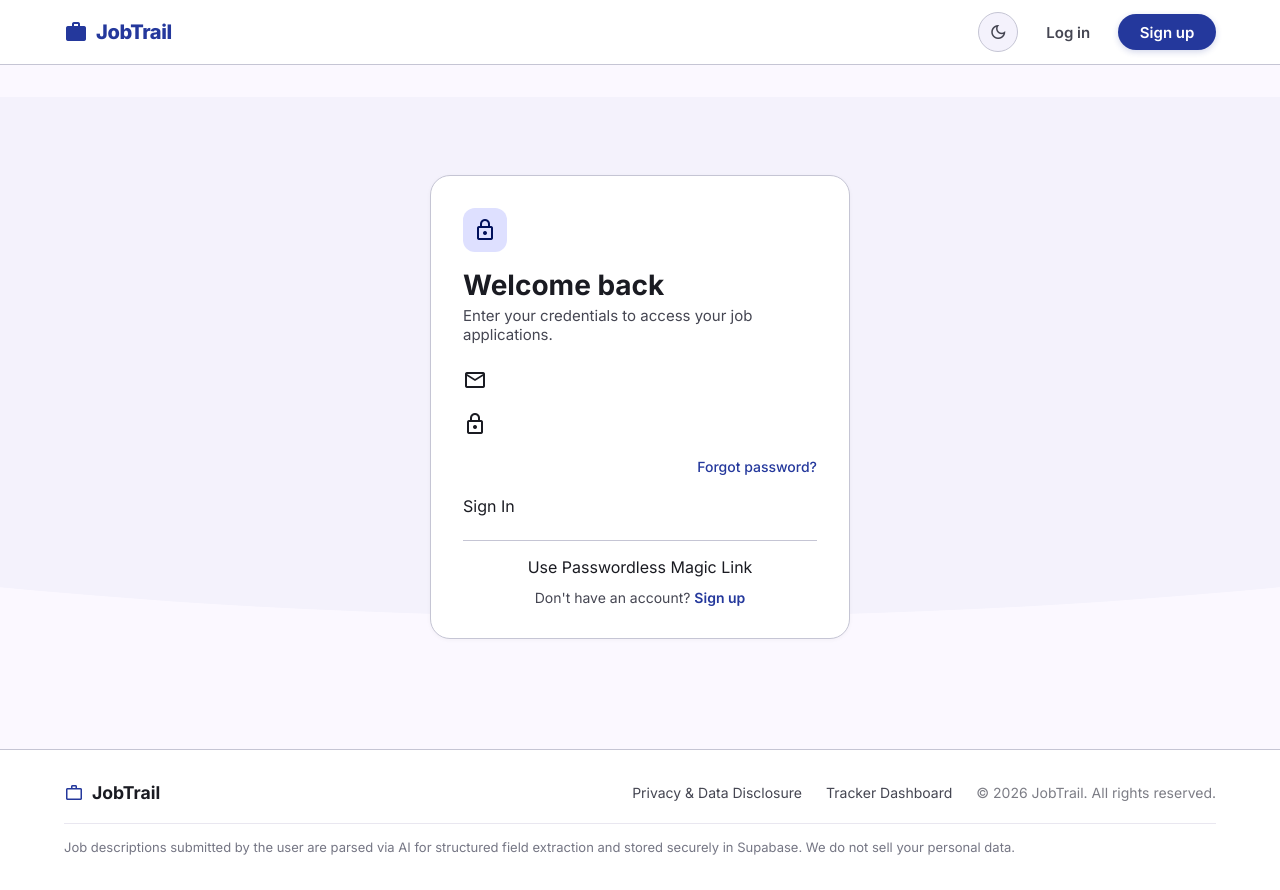
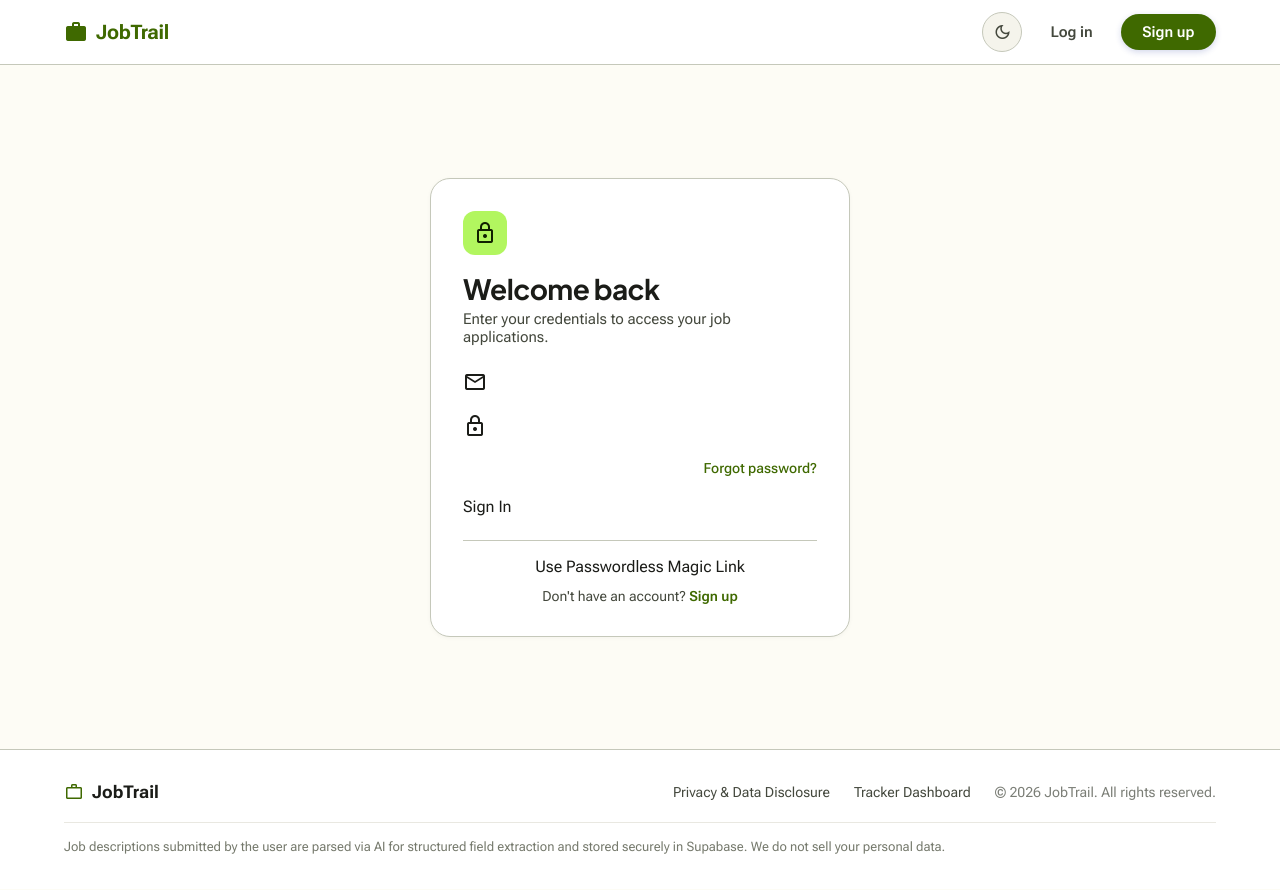
Before and after one commit to sumanxcodes/JobTrail, a Next.js app: page /login in a window 1280 px wide. Built offline with nearby package versions, Linux system fonts and the light colour scheme; no server answers.

Commit message:
feat(theme): apply seed #63A002 M3 tonal palette and Plus Jakarta Sans / Roboto Flex typography

```diff
--- a/app/globals.css
+++ b/app/globals.css
@@ -1,170 +1,172 @@
-@import url('https://fonts.googleapis.com/css2?family=Inter:wght@400;500;600;700;800&family=Roboto:wght@400;500;700&family=Material+Symbols+Outlined:opsz,wght,FILL,GRAD@20..48,100..700,0..1,-50..200&display=swap');
+@import url('https://fonts.googleapis.com/css2?family=Plus+Jakarta+Sans:wght@400;500;600;700;800&family=Roboto+Flex:wght@400;500;600;700&family=Material+Symbols+Outlined:opsz,wght,FILL,GRAD@20..48,100..700,0..1,-50..200&display=swap');
 
 :root,
 [data-theme="light"] {
-  /* M3 Light Theme Tokens (Stitch JobTrack AI Theme) */
-  --md-sys-color-primary: #24389c;
+  /* M3 Seed #63A002 Light Scheme */
+  --md-sys-color-primary: #3f6900;
   --md-sys-color-on-primary: #ffffff;
-  --md-sys-color-primary-container: #dee0ff;
-  --md-sys-color-on-primary-container: #00105c;
+  --md-sys-color-primary-container: #b2f65f;
+  --md-sys-color-on-primary-container: #102000;
 
-  --md-sys-color-secondary: #505f76;
+  --md-sys-color-secondary: #586249;
   --md-sys-color-on-secondary: #ffffff;
-  --md-sys-color-secondary-container: #dce2f9;
-  --md-sys-color-on-secondary-container: #151d2c;
+  --md-sys-color-secondary-container: #dce7c8;
+  --md-sys-color-on-secondary-container: #151e0b;
 
-  --md-sys-color-tertiary: #6c3400;
+  --md-sys-color-tertiary: #386663;
   --md-sys-color-on-tertiary: #ffffff;
-  --md-sys-color-tertiary-container: #ffdcc6;
-  --md-sys-color-on-tertiary-container: #301400;
+  --md-sys-color-tertiary-container: #bcece7;
+  --md-sys-color-on-tertiary-container: #00201e;
 
   --md-sys-color-error: #ba1a1a;
   --md-sys-color-on-error: #ffffff;
   --md-sys-color-error-container: #ffdad6;
   --md-sys-color-on-error-container: #410002;
 
-  --md-sys-color-background: #fbf8ff;
-  --md-sys-color-on-background: #1a1b22;
+  --md-sys-color-background: #fdfcf5;
+  --md-sys-color-on-background: #1b1c18;
 
-  --md-sys-color-surface: #fbf8ff;
-  --md-sys-color-on-surface: #1a1b22;
-  --md-sys-color-surface-variant: #e3e1ea;
-  --md-sys-color-on-surface-variant: #454652;
+  --md-sys-color-surface: #fdfcf5;
+  --md-sys-color-on-surface: #1b1c18;
+  --md-sys-color-surface-variant: #e1e4d5;
+  --md-sys-color-on-surface-variant: #44483d;
 
   --md-sys-color-surface-container-lowest: #ffffff;
-  --md-sys-color-surface-container-low: #f4f2fc;
-  --md-sys-color-surface-container: #efedf6;
-  --md-sys-color-surface-container-high: #e9e7f0;
-  --md-sys-color-surface-container-highest: #e3e1ea;
+  --md-sys-color-surface-container-low: #f5f4ec;
+  --md-sys-color-surface-container: #efeee7;
+  --md-sys-color-surface-container-high: #e9e8e1;
+  --md-sys-color-surface-container-highest: #e3e3db;
 
-  --md-sys-color-outline: #757684;
-  --md-sys-color-outline-variant: #c5c5d4;
+  --md-sys-color-outline: #75796c;
+  --md-sys-color-outline-variant: #c5c8ba;
 
   /* Custom Status Colors - Light */
-  --status-draft-bg: #e3e1ea;
-  --status-draft-text: #454652;
-  --status-applied-bg: #dee0ff;
-  --status-applied-text: #00105c;
-  --status-interviewing-bg: #f3e8ff;
-  --status-interviewing-text: #581c87;
-  --status-offer-bg: #dcfce7;
-  --status-offer-text: #14532d;
-  --status-rejected-bg: #fee2e2;
-  --status-rejected-text: #7f1d1d;
-  --status-withdrawn-bg: #f1f5f9;
-  --status-withdrawn-text: #334155;
+  --status-draft-bg: #e3e3db;
+  --status-draft-text: #44483d;
+  --status-applied-bg: #dce7c8;
+  --status-applied-text: #151e0b;
+  --status-interviewing-bg: #bcece7;
+  --status-interviewing-text: #00201e;
+  --status-offer-bg: #b2f65f;
+  --status-offer-text: #102000;
+  --status-rejected-bg: #ffdad6;
+  --status-rejected-text: #410002;
+  --status-withdrawn-bg: #e9e8e1;
+  --status-withdrawn-text: #586249;
 
-  --font-main: 'Inter', -apple-system, BlinkMacSystemFont, 'Segoe UI', Roboto, sans-serif;
+  /* "Premium Corporate" Combo Typography */
+  --font-headline: 'Plus Jakarta Sans', -apple-system, BlinkMacSystemFont, 'Segoe UI', Roboto, sans-serif;
+  --font-body: 'Roboto Flex', 'Roboto', -apple-system, BlinkMacSystemFont, 'Segoe UI', sans-serif;
 }
 
 @media (prefers-color-scheme: dark) {
   :root:not([data-theme="light"]) {
-    /* M3 Dark Theme Tokens */
-    --md-sys-color-primary: #bac3ff;
-    --md-sys-color-on-primary: #001f90;
-    --md-sys-color-primary-container: #24389c;
-    --md-sys-color-on-primary-container: #dee0ff;
+    /* M3 Seed #63A002 Dark Scheme */
+    --md-sys-color-primary: #97d945;
+    --md-sys-color-on-primary: #1f3700;
+    --md-sys-color-primary-container: #2f4f00;
+    --md-sys-color-on-primary-container: #b2f65f;
 
-    --md-sys-color-secondary: #b7c8e1;
-    --md-sys-color-on-secondary: #223146;
-    --md-sys-color-secondary-container: #39485d;
-    --md-sys-color-on-secondary-container: #d0e1fb;
+    --md-sys-color-secondary: #bfcbad;
+    --md-sys-color-on-secondary: #2a331e;
+    --md-sys-color-secondary-container: #404a33;
+    --md-sys-color-on-secondary-container: #dce7c8;
 
-    --md-sys-color-tertiary: #ffb784;
-    --md-sys-color-on-tertiary: #4c2200;
-    --md-sys-color-tertiary-container: #6c3400;
-    --md-sys-color-on-tertiary-container: #ffdcc6;
+    --md-sys-color-tertiary: #a0d0cb;
+    --md-sys-color-on-tertiary: #003735;
+    --md-sys-color-tertiary-container: #1f4e4b;
+    --md-sys-color-on-tertiary-container: #bcece7;
 
     --md-sys-color-error: #ffb4ab;
     --md-sys-color-on-error: #690005;
     --md-sys-color-error-container: #93000a;
     --md-sys-color-on-error-container: #ffdad6;
 
-    --md-sys-color-background: #111218;
-    --md-sys-color-on-background: #e3e1ea;
+    --md-sys-color-background: #131410;
+    --md-sys-color-on-background: #e3e3db;
 
-    --md-sys-color-surface: #111218;
-    --md-sys-color-on-surface: #e3e1ea;
-    --md-sys-color-surface-variant: #454652;
-    --md-sys-color-on-surface-variant: #c5c5d4;
+    --md-sys-color-surface: #131410;
+    --md-sys-color-on-surface: #e3e3db;
+    --md-sys-color-surface-variant: #44483d;
+    --md-sys-color-on-surface-variant: #c5c8ba;
 
-    --md-sys-color-surface-container-lowest: #181920;
-    --md-sys-color-surface-container-low: #202129;
-    --md-sys-color-surface-container: #262731;
-    --md-sys-color-surface-container-high: #31323d;
-    --md-sys-color-surface-container-highest: #3c3d4a;
+    --md-sys-color-surface-container-lowest: #0d0f0b;
+    --md-sys-color-surface-container-low: #181a16;
+    --md-sys-color-surface-container: #1f201c;
+    --md-sys-color-surface-container-high: #292a26;
+    --md-sys-color-surface-container-highest: #343530;
 
-    --md-sys-color-outline: #8f909f;
-    --md-sys-color-outline-variant: #454652;
+    --md-sys-color-outline: #8f9285;
+    --md-sys-color-outline-variant: #44483d;
 
     /* Custom Status Colors - Dark */
-    --status-draft-bg: #2d2e37;
-    --status-draft-text: #c5c5d4;
-    --status-applied-bg: #1e293b;
-    --status-applied-text: #93c5fd;
-    --status-interviewing-bg: #3b0764;
-    --status-interviewing-text: #e9d5ff;
-    --status-offer-bg: #052e16;
-    --status-offer-text: #86efac;
-    --status-rejected-bg: #450a0a;
-    --status-rejected-text: #fca5a5;
-    --status-withdrawn-bg: #1e293b;
-    --status-withdrawn-text: #94a3b8;
+    --status-draft-bg: #292a26;
+    --status-draft-text: #c5c8ba;
+    --status-applied-bg: #404a33;
+    --status-applied-text: #dce7c8;
+    --status-interviewing-bg: #1f4e4b;
+    --status-interviewing-text: #a0d0cb;
+    --status-offer-bg: #2f4f00;
+    --status-offer-text: #b2f65f;
+    --status-rejected-bg: #93000a;
+    --status-rejected-text: #ffdad6;
+    --status-withdrawn-bg: #292a26;
+    --status-withdrawn-text: #bfcbad;
   }
 }
 
 [data-theme="dark"] {
-  /* Explicit M3 Dark Theme Tokens Override */
-  --md-sys-color-primary: #bac3ff;
-  --md-sys-color-on-primary: #001f90;
-  --md-sys-color-primary-container: #24389c;
-  --md-sys-color-on-primary-container: #dee0ff;
+  /* Explicit M3 Seed #63A002 Dark Scheme */
+  --md-sys-color-primary: #97d945;
+  --md-sys-color-on-primary: #1f3700;
+  --md-sys-color-primary-container: #2f4f00;
+  --md-sys-color-on-primary-container: #b2f65f;
 
-  --md-sys-color-secondary: #b7c8e1;
-  --md-sys-color-on-secondary: #223146;
-  --md-sys-color-secondary-container: #39485d;
-  --md-sys-color-on-secondary-container: #d0e1fb;
+  --md-sys-color-secondary: #bfcbad;
+  --md-sys-color-on-secondary: #2a331e;
+  --md-sys-color-secondary-container: #404a33;
+  --md-sys-color-on-secondary-container: #dce7c8;
 
-  --md-sys-color-tertiary: #ffb784;
-  --md-sys-color-on-tertiary: #4c2200;
-  --md-sys-color-tertiary-container: #6c3400;
-  --md-sys-color-on-tertiary-container: #ffdcc6;
+  --md-sys-color-tertiary: #a0d0cb;
+  --md-sys-color-on-tertiary: #003735;
+  --md-sys-color-tertiary-container: #1f4e4b;
+  --md-sys-color-on-tertiary-container: #bcece7;
 
   --md-sys-color-error: #ffb4ab;
   --md-sys-color-on-error: #690005;
   --md-sys-color-error-container: #93000a;
   --md-sys-color-on-error-container: #ffdad6;
 
-  --md-sys-color-background: #111218;
-  --md-sys-color-on-background: #e3e1ea;
+  --md-sys-color-background: #131410;
+  --md-sys-color-on-background: #e3e3db;
 
-  --md-sys-color-surface: #111218;
-  --md-sys-color-on-surface: #e3e1ea;
-  --md-sys-color-surface-variant: #454652;
-  --md-sys-color-on-surface-variant: #c5c5d4;
+  --md-sys-color-surface: #131410;
+  --md-sys-color-on-surface: #e3e3db;
+  --md-sys-color-surface-variant: #44483d;
+  --md-sys-color-on-surface-variant: #c5c8ba;
 
-  --md-sys-color-surface-container-lowest: #181920;
-  --md-sys-color-surface-container-low: #202129;
-  --md-sys-color-surface-container: #262731;
-  --md-sys-color-surface-container-high: #31323d;
-  --md-sys-color-surface-container-highest: #3c3d4a;
+  --md-sys-color-surface-container-lowest: #0d0f0b;
+  --md-sys-color-surface-container-low: #181a16;
+  --md-sys-color-surface-container: #1f201c;
+  --md-sys-color-surface-container-high: #292a26;
+  --md-sys-color-surface-container-highest: #343530;
 
-  --md-sys-color-outline: #8f909f;
-  --md-sys-color-outline-variant: #454652;
+  --md-sys-color-outline: #8f9285;
+  --md-sys-color-outline-variant: #44483d;
 
   /* Custom Status Colors - Dark */
-  --status-draft-bg: #2d2e37;
-  --status-draft-text: #c5c5d4;
-  --status-applied-bg: #1e293b;
-  --status-applied-text: #93c5fd;
-  --status-interviewing-bg: #3b0764;
-  --status-interviewing-text: #e9d5ff;
-  --status-offer-bg: #052e16;
-  --status-offer-text: #86efac;
-  --status-rejected-bg: #450a0a;
-  --status-rejected-text: #fca5a5;
-  --status-withdrawn-bg: #1e293b;
-  --status-withdrawn-text: #94a3b8;
+  --status-draft-bg: #292a26;
+  --status-draft-text: #c5c8ba;
+  --status-applied-bg: #404a33;
+  --status-applied-text: #dce7c8;
+  --status-interviewing-bg: #1f4e4b;
+  --status-interviewing-text: #a0d0cb;
+  --status-offer-bg: #2f4f00;
+  --status-offer-text: #b2f65f;
+  --status-rejected-bg: #93000a;
+  --status-rejected-text: #ffdad6;
+  --status-withdrawn-bg: #292a26;
+  --status-withdrawn-text: #bfcbad;
 }
 
 * {
@@ -174,7 +176,7 @@
 }
 
 body {
-  font-family: var(--font-main);
+  font-family: var(--font-body);
   background-color: var(--md-sys-color-background);
   color: var(--md-sys-color-on-background);
   min-height: 100vh;
@@ -182,6 +184,12 @@ body {
   flex-direction: column;
   -webkit-font-smoothing: antialiased;
   transition: background-color 0.25s ease, color 0.25s ease;
+}
+
+h1, h2, h3, h4, h5, h6 {
+  font-family: var(--font-headline);
+  font-weight: 700;
+  letter-spacing: -0.02em;
 }
 
 a {
@@ -212,20 +220,6 @@ a {
   padding: 0 1.5rem;
 }
 
-/* Hero curve background */
-.hero-curve-bg {
-  position: absolute;
-  top: 0;
-  left: 0;
-  right: 0;
-  height: 520px;
-  background-color: var(--md-sys-color-surface-container-low);
-  clip-path: ellipse(150% 100% at 50% 0%);
-  z-index: -10;
-  pointer-events: none;
-  transition: background-color 0.25s ease;
-}
-
 /* Card surfaces */
 .m3-card {
   background-color: var(--md-sys-color-surface-container-lowest);
@@ -253,42 +247,7 @@ a {
   background-color: var(--md-sys-color-surface-container);
 }
 
-/* Stitch Illustrated Bento Feature Card */
-.stitch-feature-card {
-  background-color: var(--md-sys-color-surface-container-low);
-  border: 1px solid var(--md-sys-color-outline-variant);
-  border-radius: 24px;
-  padding: 2rem;
-  display: flex;
-  flex-direction: column;
-  position: relative;
-  overflow: hidden;
-  box-shadow: 0 2px 8px rgba(0, 0, 0, 0.04);
-  transition: transform 0.25s ease, box-shadow 0.25s ease, background-color 0.25s ease;
-}
-
-.stitch-feature-card:hover {
-  transform: translateY(-3px);
-  box-shadow: 0 8px 24px rgba(0, 0, 0, 0.08);
-}
-
-.card-watermark {
-  position: absolute;
-  top: 0;
-  right: 0;
-  padding: 1.5rem;
-  opacity: 0.08;
-  transform: translate(15px, -15px);
-  transition: transform 0.4s ease, opacity 0.4s ease;
-  pointer-events: none;
-}
-
-.stitch-feature-card:hover .card-watermark {
-  transform: translate(10px, -10px) scale(1.1);
-  opacity: 0.14;
-}
-
-/* Custom Pill Button Styles (Stitch Visual Fidelity) */
+/* Custom Pill Button Styles */
 .btn-pill-primary {
   display: inline-flex;
   align-items: center;
@@ -296,20 +255,21 @@ a {
   gap: 0.5rem;
   background-color: var(--md-sys-color-primary);
   color: var(--md-sys-color-on-primary);
-  font-size: 1rem;
+  font-family: var(--font-headline);
+  font-size: 0.9375rem;
   font-weight: 600;
-  padding: 0.875rem 2rem;
+  padding: 0.75rem 1.75rem;
   border-radius: 9999px;
   border: none;
   cursor: pointer;
-  box-shadow: 0 2px 6px rgba(0, 0, 0, 0.1);
+  box-shadow: 0 2px 6px rgba(0, 0, 0, 0.12);
   transition: all 0.2s ease;
   text-decoration: none;
 }
 
 .btn-pill-primary:hover {
   filter: brightness(1.08);
-  box-shadow: 0 4px 14px rgba(36, 56, 156, 0.35);
+  box-shadow: 0 4px 14px rgba(63, 105, 0, 0.35);
   transform: translateY(-1px);
 }
 
@@ -321,9 +281,10 @@ a {
   background-color: var(--md-sys-color-surface-container-lowest);
   color: var(--md-sys-color-primary);
   border: 1px solid var(--md-sys-color-outline-variant);
-  font-size: 1rem;
+  font-family: var(--font-headline);
+  font-size: 0.9375rem;
   font-weight: 600;
-  padding: 0.875rem 2rem;
+  padding: 0.75rem 1.75rem;
   border-radius: 9999px;
   cursor: pointer;
   transition: all 0.2s ease;
@@ -350,8 +311,9 @@ a {
 .segmented-control-btn {
   padding: 0.5rem 1.125rem;
   border-radius: 8px;
+  font-family: var(--font-headline);
   font-size: 0.875rem;
-  font-weight: 500;
+  font-weight: 600;
   border: none;
   cursor: pointer;
   background: transparent;
@@ -363,7 +325,7 @@ a {
 .segmented-control-btn.active {
   background-color: var(--md-sys-color-surface-container-lowest);
   color: var(--md-sys-color-primary);
-  font-weight: 600;
+  font-weight: 700;
   box-shadow: 0 1px 4px rgba(0, 0, 0, 0.08);
 }
 
@@ -376,25 +338,25 @@ a {
 .status-applied {
   background-color: var(--status-applied-bg);
   color: var(--status-applied-text);
-  border: 1px solid rgba(36, 56, 156, 0.2);
+  border: 1px solid rgba(63, 105, 0, 0.2);
 }
 .status-interviewing {
   background-color: var(--status-interviewing-bg);
   color: var(--status-interviewing-text);
-  border: 1px solid rgba(88, 28, 135, 0.2);
+  border: 1px solid rgba(56, 102, 99, 0.2);
 }
 .status-offer {
   background-color: var(--status-offer-bg);
   color: var(--status-offer-text);
-  border: 1px solid rgba(20, 83, 45, 0.2);
+  border: 1px solid rgba(16, 32, 0, 0.2);
 }
 .status-rejected {
   background-color: var(--status-rejected-bg);
   color: var(--status-rejected-text);
-  border: 1px solid rgba(127, 29, 29, 0.2);
+  border: 1px solid rgba(186, 26, 26, 0.2);
 }
 .status-withdrawn {
   background-color: var(--status-withdrawn-bg);
   color: var(--status-withdrawn-text);
-  border: 1px solid rgba(51, 65, 85, 0.2);
+  border: 1px solid var(--md-sys-color-outline-variant);
 }
--- a/app/layout.tsx
+++ b/app/layout.tsx
@@ -21,7 +21,7 @@ export default function RootLayout({
         <link rel="preconnect" href="https://fonts.gstatic.com" crossOrigin="anonymous" />
         <link
           rel="stylesheet"
-          href="https://fonts.googleapis.com/css2?family=Roboto:wght@400;500;700&family=Material+Symbols+Outlined:opsz,wght,FILL,GRAD@20..48,100..700,0..1,-50..200&display=swap"
+          href="https://fonts.googleapis.com/css2?family=Plus+Jakarta+Sans:wght@400;500;600;700;800&family=Roboto+Flex:wght@400;500;600;700&family=Material+Symbols+Outlined:opsz,wght,FILL,GRAD@20..48,100..700,0..1,-50..200&display=swap"
         />
       </head>
       <body>
--- a/package.json
+++ b/package.json
@@ -18,6 +18,7 @@
     "react-dom": "^18.3.1"
   },
   "devDependencies": {
+    "@material/material-color-utilities": "^0.4.0",
     "@types/node": "^20.14.0",
     "@types/react": "^18.3.3",
     "@types/react-dom": "^18.3.0",
```
Also changed, not shown: 1 other file (tests, documents, lock files or other folders).
